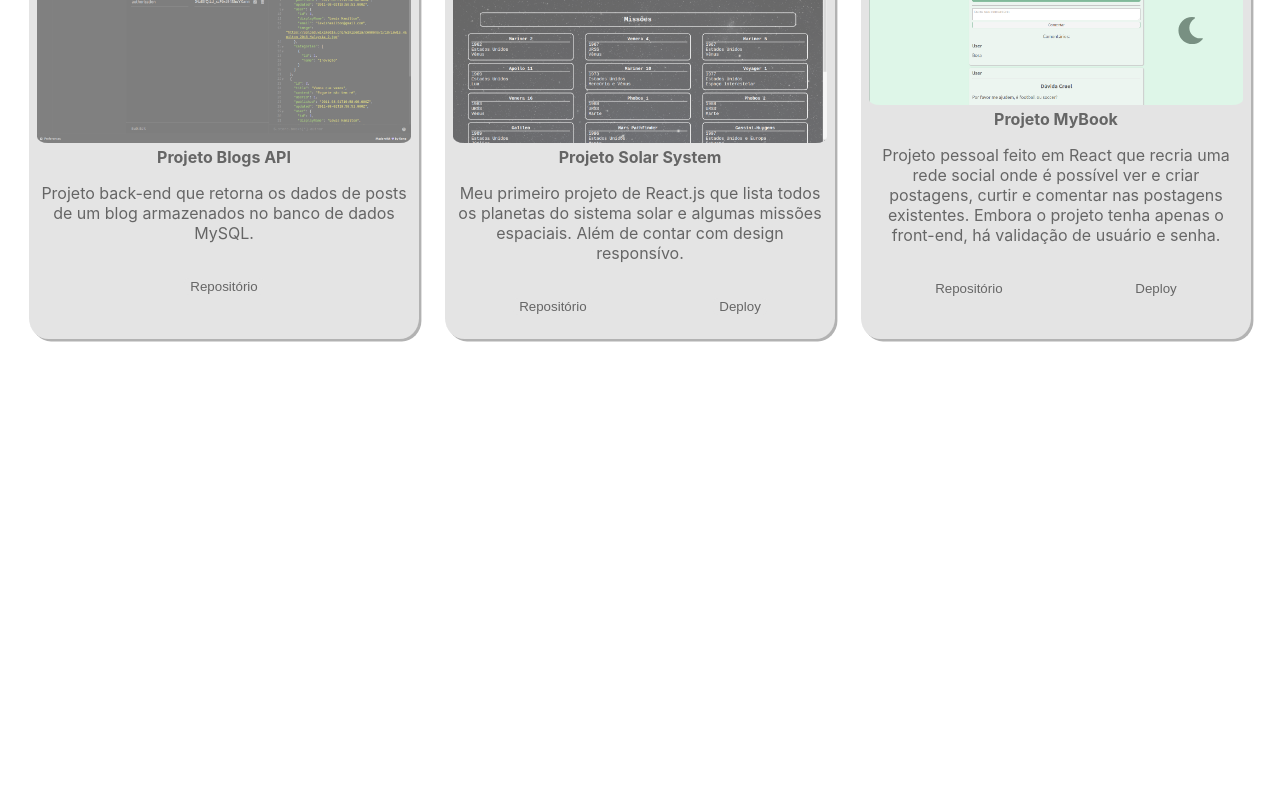
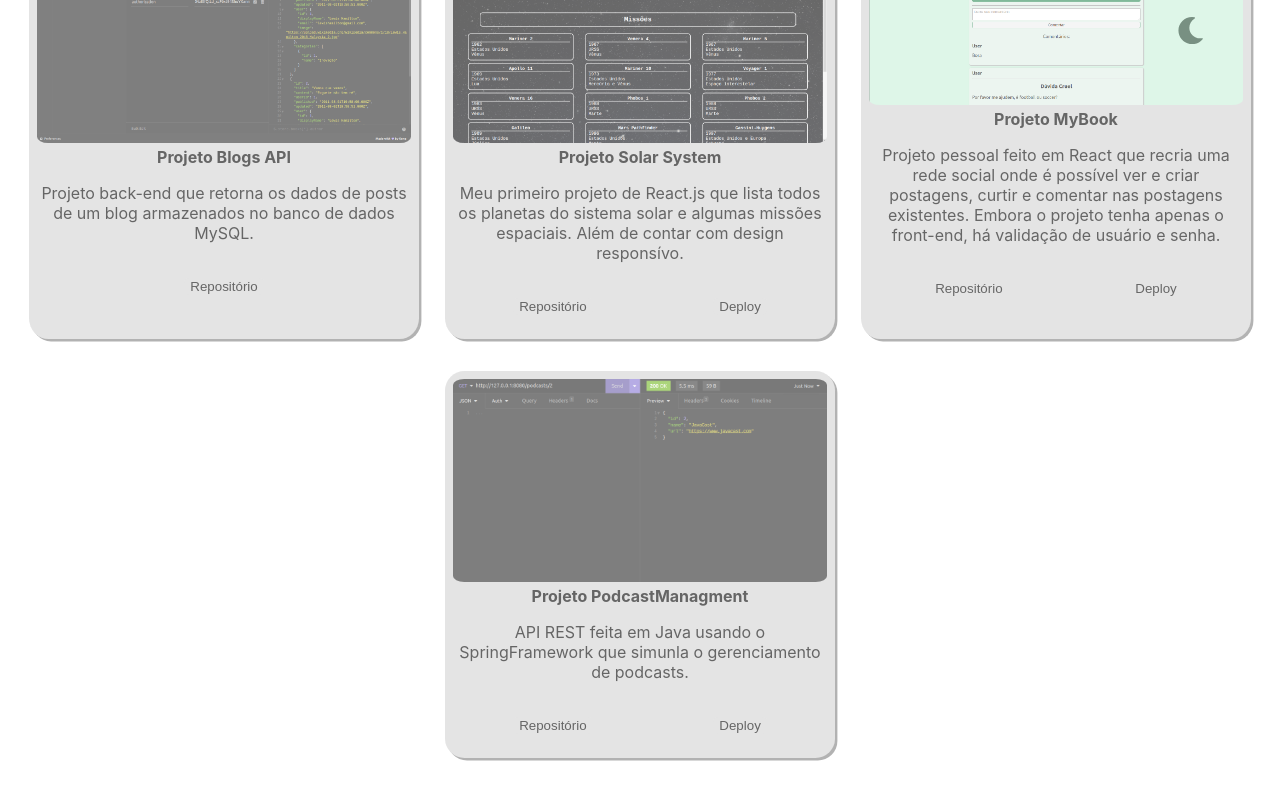
Before and after one commit to rafaelsisoares/portfolio, a React (Create React App) app: page /projects in a window 1280 px wide. Shown: the part 705-1505 px from the top of the page. Before the commit the page ends 1156 px from the top, so only its background shows below. Built offline with nearby package versions, Linux system fonts and the light colour scheme.

Commit message:
feat: Adição de um projeto

```diff
--- a/src/Pages/Projects.jsx
+++ b/src/Pages/Projects.jsx
@@ -107,6 +107,22 @@ export default function Projects() {
             </Link>
           </div>
         </div>
+        <div className="project">
+          <img src="images/podcasts.png" alt="Podcast Managment" />
+          <br />
+          <strong>Projeto PodcastManagment</strong>
+          <p>
+            API REST feita em Java usando o SpringFramework que simunla o gerenciamento de podcasts.
+          </p>
+          <div className="links">
+            <Link to="https://github.com/rafaelsisoares/podcast-managment">
+              <button type="button" className="btn-repo">Repositório</button>
+            </Link>
+            <Link to="https://mybook.bohr.io/">
+              <button type="button" className="btn-deploy">Deploy</button>
+            </Link>
+          </div>
+        </div>
       </div>
       <Footer />
     </section>
```
Also changed, not shown: public/images/podcasts.png (added).
